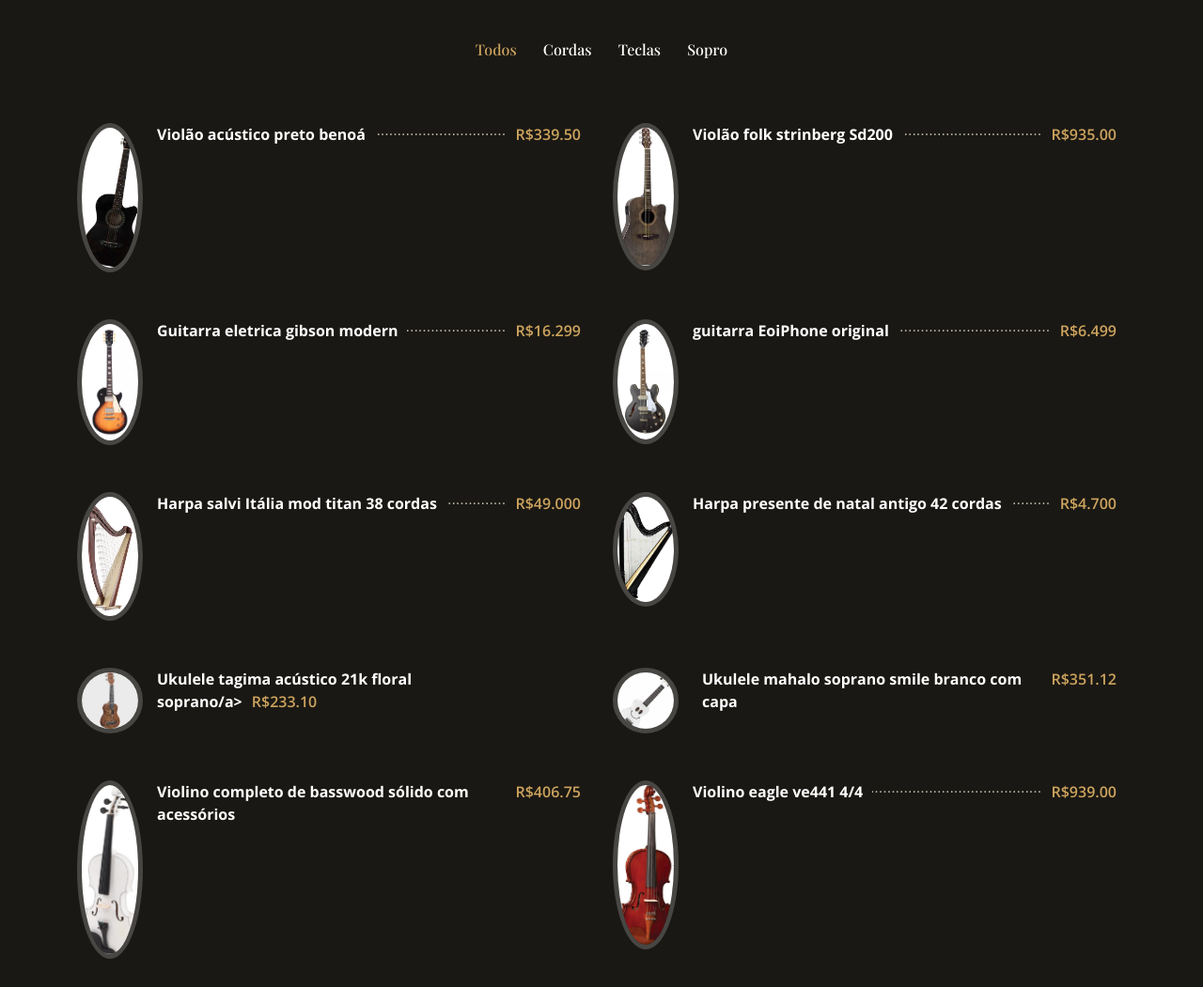
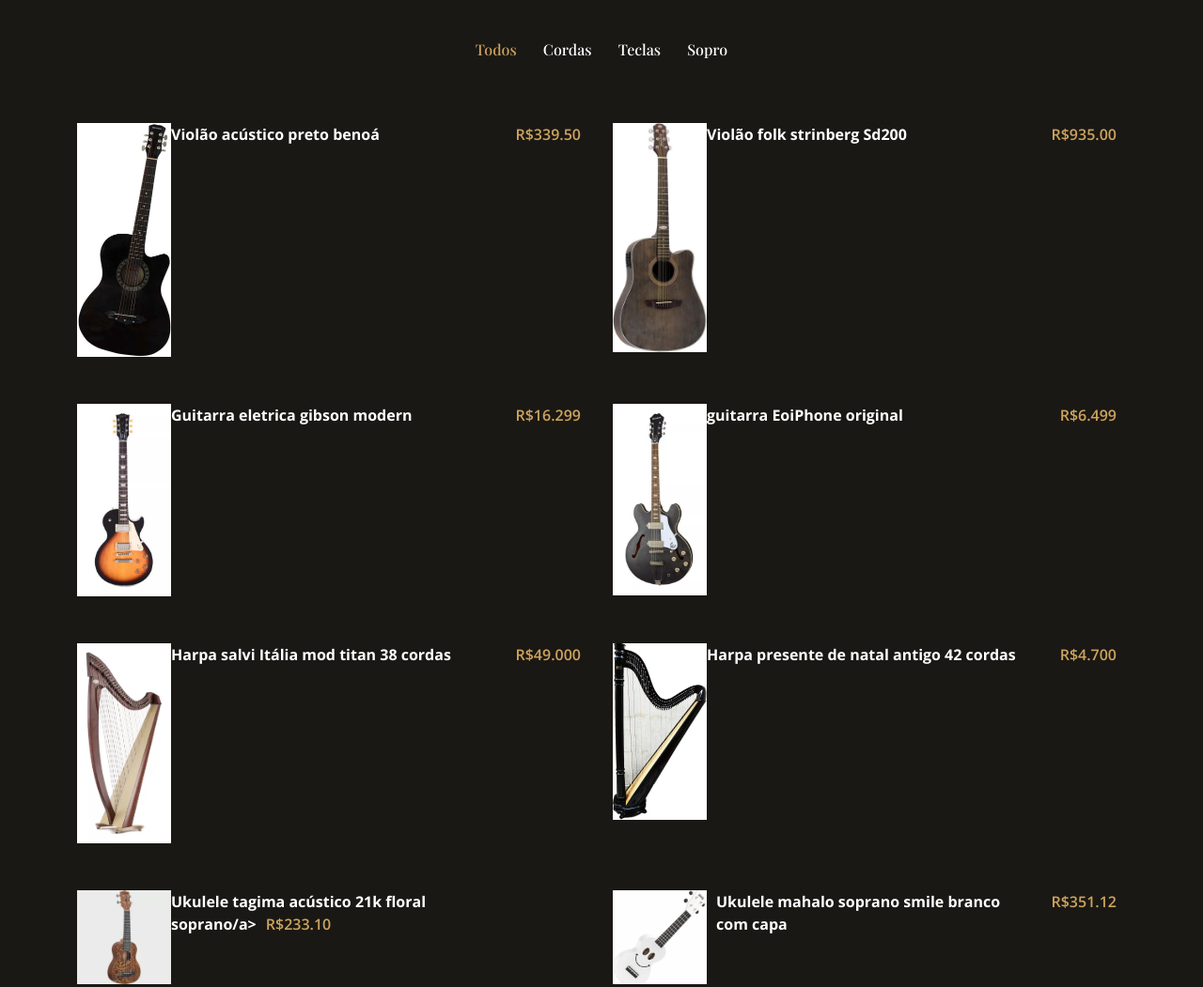
Before and after one commit to liv23123/Muzza-Musical, a plain HTML site: page index.html in a window 1280 px wide. Shown: the part 1561-2612 px from the top of the page at 94% size. Drawn offline with nearby package versions, Linux system fonts and the light colour scheme; files whose address does not match are found by name; a web font is replaced by a local one.

Commit message:
Update style.css

```diff
--- a/css/style.css
+++ b/css/style.css
@@ -1,13 +1,3 @@
-/**
-* Template Name: Restaurantly - v3.1.0
-* Template URL: https://bootstrapmade.com/restaurantly-restaurant-template/
-* Author: BootstrapMade.com
-* License: https://bootstrapmade.com/license/
-*/
-
-/*--------------------------------------------------------------
-# General
---------------------------------------------------------------*/
 body {
   font-family: "Open Sans", sans-serif;
   background: #0c0b09;
@@ -28,9 +18,6 @@ h1, h2, h3, h4, h5, h6 {
   font-family: "Playfair Display", serif;
 }
 
-/*--------------------------------------------------------------
-# Preloader
---------------------------------------------------------------*/
 #preloader {
   position: fixed;
   top: 0;
@@ -75,9 +62,7 @@ h1, h2, h3, h4, h5, h6 {
   }
 }
 
-/*--------------------------------------------------------------
-# Back to top button
---------------------------------------------------------------*/
+
 .back-to-top {
   position: fixed;
   visibility: hidden;
@@ -112,18 +97,12 @@ h1, h2, h3, h4, h5, h6 {
   opacity: 1;
 }
 
-/*--------------------------------------------------------------
-# Disable aos animation delay on mobile devices
---------------------------------------------------------------*/
 @media screen and (max-width: 768px) {
   [data-aos-delay] {
     transition-delay: 0 !important;
   }
 }
 
-/*--------------------------------------------------------------
-# Top Bar
---------------------------------------------------------------*/
 #topbar {
   height: 40px;
   font-size: 14px;
@@ -169,11 +148,8 @@ h1, h2, h3, h4, h5, h6 {
   content: "/";
 }
 
-/*--------------------------------------------------------------
-# Header
---------------------------------------------------------------*/
 #header {
-  background: rgba(12, 11, 9, 0.6);
+  background: rgba(42, 61, 55, 0);
   border-bottom: 1px solid rgba(12, 11, 9, 0.6);
   transition: all 0.5s;
   z-index: 997;
@@ -183,7 +159,7 @@ h1, h2, h3, h4, h5, h6 {
 
 #header.header-scrolled {
   top: 0;
-  background: rgba(0, 0, 0, 0.85);
+  background: rgba(0, 0, 0, 0.614);
   border-bottom: 1px solid #37332a;
 }
 
@@ -206,9 +182,6 @@ h1, h2, h3, h4, h5, h6 {
   max-height: 80px;
 }
 
-/*--------------------------------------------------------------
-# Book a table button Menu
---------------------------------------------------------------*/
 .book-a-table-btn {
   margin: 0 0 0 15px;
   border: 2px solid #cda45e;
@@ -234,12 +207,6 @@ h1, h2, h3, h4, h5, h6 {
   }
 }
 
-/*--------------------------------------------------------------
-# Navigation Menu
---------------------------------------------------------------*/
-/**
-* Desktop Navigation
-*/
 .navbar {
   padding: 0;
 }
@@ -338,9 +305,6 @@ h1, h2, h3, h4, h5, h6 {
   }
 }
 
-/**
-* Mobile Navigation
-*/
 .mobile-nav-toggle {
   color: #fff;
   font-size: 28px;
@@ -437,9 +401,6 @@ h1, h2, h3, h4, h5, h6 {
   display: block;
 }
 
-/*--------------------------------------------------------------
-# Hero Section
---------------------------------------------------------------*/
 #hero {
   width: 100%;
   height: 100vh;
@@ -641,9 +602,6 @@ h1, h2, h3, h4, h5, h6 {
   }
 }
 
-/*--------------------------------------------------------------
-# Sections General
---------------------------------------------------------------*/
 section {
   padding: 60px 0;
   overflow: hidden;
@@ -687,9 +645,7 @@ section {
   color: #cda45e;
 }
 
-/*--------------------------------------------------------------
-# Sobre
---------------------------------------------------------------*/
+
 .breadcrumbs {
   padding: 15px 0;
   background: #1d1b16;
@@ -739,9 +695,7 @@ section {
   }
 }
 
-/*--------------------------------------------------------------
-# Sobre
---------------------------------------------------------------*/
+
 .about {
   background: url("../img/fundo_sobre.jpg") center center;
   background-size: cover;
@@ -841,9 +795,6 @@ section {
 }
 
 
-/*--------------------------------------------------------------
-# Produto Section
---------------------------------------------------------------*/
 .menu #menu-flters {
   padding: 0;
   margin: 0 auto 0 auto;
@@ -879,10 +830,10 @@ section {
 }
 
 .menu .menu-img {
-  width: 70px;
-  border-radius: 50%;
+  width: 100px;
+  border-bottom: 50%;
   float: left;
-  border: 5px solid rgba(255, 255, 255, 0.2);
+  border: 10px  rgba(255, 255, 255, 0.2);
 }
 
 .menu .menu-content {
@@ -894,9 +845,6 @@ section {
 }
 
 .menu .menu-content::after {
-  content: "......................................................................"
- "...................................................................."
- "....................................................................";
   position: absolute;
   left: 20px;
   right: 0;
@@ -937,9 +885,7 @@ section {
   color: rgba(255, 255, 255, 0.5);
 }
 
-/*--------------------------------------------------------------
-# Specials
---------------------------------------------------------------*/
+
 .specials {
   overflow: hidden;
 }
@@ -1000,9 +946,7 @@ section {
   }
 }
 
-/*--------------------------------------------------------------
-# Frase
---------------------------------------------------------------*/
+
 .events {
   background: url(../img/loja.png) center center no-repeat;
   background-size: cover;
@@ -1090,9 +1034,7 @@ section {
   background-color: #cda45e;
 }
 
-/*--------------------------------------------------------------
-# Book A Table
---------------------------------------------------------------*/
+
 .book-a-table .php-email-form {
   width: 100%;
 }
@@ -1196,9 +1138,7 @@ section {
   background: #d3af71;
 }
 
-/*--------------------------------------------------------------
-# Testimonials
---------------------------------------------------------------*/
+
 .testimonials .testimonial-item {
   box-sizing: content-box;
   min-height: 320px;
@@ -1271,9 +1211,7 @@ section {
   background-color: #cda45e;
 }
 
-/*--------------------------------------------------------------
-# Gallery
---------------------------------------------------------------*/
+
 .gallery .gallery-item {
   overflow: hidden;
   border-right: 3px solid #454035;
@@ -1295,9 +1233,7 @@ section {
   max-height: 400px;
 }
 
-/*--------------------------------------------------------------
-# Chefs
---------------------------------------------------------------*/
+
 .chefs .member {
   text-align: center;
   margin-bottom: 20px;
@@ -1380,9 +1316,7 @@ section {
   transition: bottom ease-in-out 0.4s;
 }
 
-/*--------------------------------------------------------------
-# Contact
---------------------------------------------------------------*/
+
 .contact .info {
   width: 100%;
 }
@@ -1536,9 +1470,7 @@ section {
   }
 }
 
-/*--------------------------------------------------------------
-# Footer
---------------------------------------------------------------*/
+
 #footer {
   background: black;
   padding: 0 0 30px 0;
```
